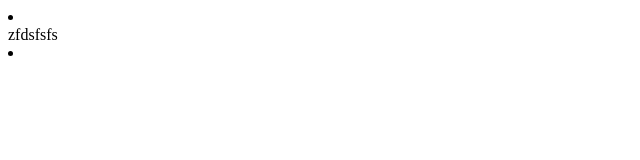
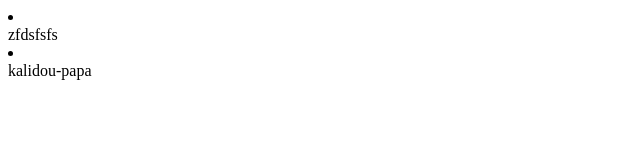
Before and after one commit to kalika2015/Athelier_Git, a plain HTML site: page index.html in a window 1280 px wide. Shown: the full height of the page, 0-640 px from the left. Drawn offline with Linux system fonts and the light colour scheme.

Commit message:
Update index.html

```diff
--- a/index.html
+++ b/index.html
@@ -22,9 +22,7 @@
 
         </div>
     <footer>
-        <div id="fje">
-
-        </div>
+        kalidou-papa
     </footer>
 </body>
 </html>
```
